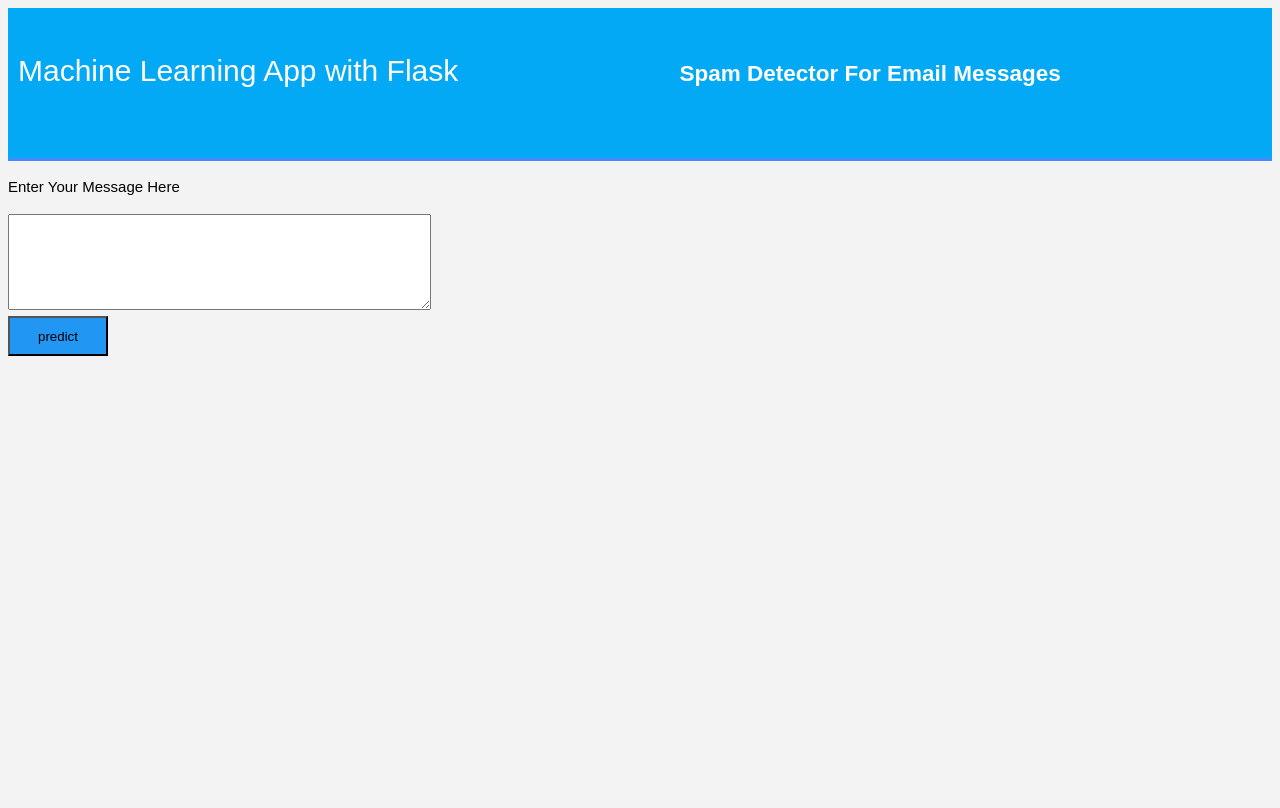
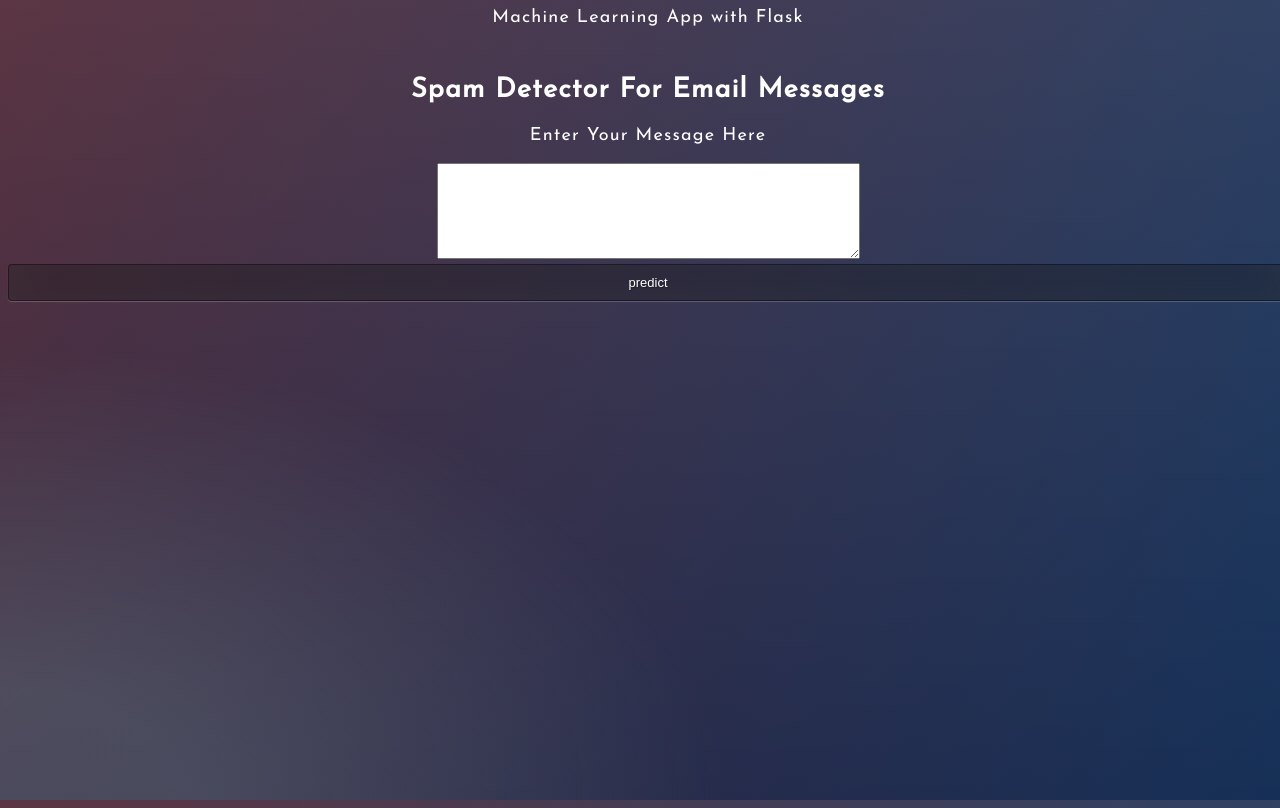
Before and after one commit to saisuresh1999/Spam-Detector-For-Email-Messages, a Flask app: page / in a window 1280 px wide. Before the commit the page ends 356 px from the top, so only its background shows below. Run offline with Flask 2, Linux system fonts and the light colour scheme; parts of the project's set-up code (start-up, migrations or seed data) failed here and were passed over.

Commit message:
Update styles.css

```diff
--- a/static/styles.css
+++ b/static/styles.css
@@ -1,56 +1,183 @@
-body{
-	font:15px/1.5 Arial, Helvetica,sans-serif;
-	padding: 0px;
-	background-color:#f4f3f3;
+@import url(https://fonts.googleapis.com/css?family=Josefin+Sans);
+
+.btn {
+    display: inline-block;
+    *display: inline;
+    *zoom: 1;
+    padding: 4px 10px 4px;
+    margin-bottom: 0;
+    font-size: 13px;
+    line-height: 18px;
+    color: #333333;
+    text-align: center;
+    text-shadow: 0 1px 1px rgba(255, 255, 255, 0.75);
+    vertical-align: middle;
+    background-color: #f5f5f5;
+    background-image: -moz-linear-gradient(top, #ffffff, #e6e6e6);
+    background-image: -ms-linear-gradient(top, #ffffff, #e6e6e6);
+    background-image: -webkit-gradient(linear, 0 0, 0 100%, from(#ffffff), to(#e6e6e6));
+    background-image: -webkit-linear-gradient(top, #ffffff, #e6e6e6);
+    background-image: -o-linear-gradient(top, #ffffff, #e6e6e6);
+    background-image: linear-gradient(top, #ffffff, #e6e6e6);
+    background-repeat: repeat-x;
+    filter: progid:dximagetransform.microsoft.gradient(startColorstr=#ffffff, endColorstr=#e6e6e6, GradientType=0);
+    border-color: #e6e6e6 #e6e6e6 #e6e6e6;
+    border-color: rgba(0, 0, 0, 0.1) rgba(0, 0, 0, 0.1) rgba(0, 0, 0, 0.25);
+    border: 1px solid #e6e6e6;
+    -webkit-border-radius: 4px;
+    -moz-border-radius: 4px;
+    border-radius: 4px;
+    -webkit-box-shadow: inset 0 1px 0 rgba(255, 255, 255, 0.2), 0 1px 2px rgba(0, 0, 0, 0.05);
+    -moz-box-shadow: inset 0 1px 0 rgba(255, 255, 255, 0.2), 0 1px 2px rgba(0, 0, 0, 0.05);
+    box-shadow: inset 0 1px 0 rgba(255, 255, 255, 0.2), 0 1px 2px rgba(0, 0, 0, 0.05);
+    cursor: pointer;
+    *margin-left: .3em;
 }
 
-.container{
-	width:100%;
-	margin: auto;
-	overflow: hidden;
+.btn:hover,
+.btn:active,
+.btn.active,
+.btn.disabled,
+.btn[disabled] {
+    background-color: #e6e6e6;
 }
 
-header{
-	background:#03A9F4;#35434a;
-	border-bottom:#448AFF 3px solid;
-	height:120px;
-	width:100%;
-	padding-top:30px;
+.btn-large {
+    padding: 9px 14px;
+    font-size: 15px;
+    line-height: normal;
+    -webkit-border-radius: 5px;
+    -moz-border-radius: 5px;
+    border-radius: 5px;
+}
+
+.btn:hover {
+    color: #333333;
+    text-decoration: none;
+    background-color: #e6e6e6;
+    background-position: 0 -15px;
+    -webkit-transition: background-position 0.1s linear;
+    -moz-transition: background-position 0.1s linear;
+    -ms-transition: background-position 0.1s linear;
+    -o-transition: background-position 0.1s linear;
+    transition: background-position 0.1s linear;
+}
+
+.btn-primary,
+.btn-primary:hover {
+    text-shadow: 0 -1px 0 rgba(0, 0, 0, 0.25);
+    color: #ffffff;
+}
+
+.btn-primary.active {
+    color: rgba(255, 255, 255, 0.75);
+}
+
+.btn-primary {
+    background-color: #4a77d4;
+    background-image: -moz-linear-gradient(top, #6eb6de, #4a77d4);
+    background-image: -ms-linear-gradient(top, #6eb6de, #4a77d4);
+    background-image: -webkit-gradient(linear, 0 0, 0 100%, from(#6eb6de), to(#4a77d4));
+    background-image: -webkit-linear-gradient(top, #6eb6de, #4a77d4);
+    background-image: -o-linear-gradient(top, #6eb6de, #4a77d4);
+    background-image: linear-gradient(top, #6eb6de, #4a77d4);
+    background-repeat: repeat-x;
+    filter: progid:dximagetransform.microsoft.gradient(startColorstr=#6eb6de, endColorstr=#4a77d4, GradientType=0);
+    border: 1px solid #3762bc;
+    text-shadow: 1px 1px 1px rgba(0, 0, 0, 0.4);
+    box-shadow: inset 0 1px 0 rgba(255, 255, 255, 0.2), 0 1px 2px rgba(0, 0, 0, 0.5);
+}
+
+.btn-primary:hover,
+.btn-primary:active,
+.btn-primary.active,
+.btn-primary.disabled,
+.btn-primary[disabled] {
+    filter: none;
+    background-color: #4a77d4;
+}
+
+.btn-block {
+    width: 100%;
+    display: block;
+}
+
+* {
+    -webkit-box-sizing: border-box;
+    -moz-box-sizing: border-box;
+    -ms-box-sizing: border-box;
+    -o-box-sizing: border-box;
+    box-sizing: border-box;
+}
+
+html {
+    width: 100%;
+    height: 100%;
+    overflow: hidden;
+}
+
+body {
+    width: 100%;
+    height: 100%;
+    font-family: 'Josefin Sans', sans-serif;
+    background: #092756;
+    color: #fff;
+    font-size: 18px;
+    text-align: center;
+    letter-spacing: 1.2px;
+    background: -moz-radial-gradient(0% 100%, ellipse cover, rgba(104, 128, 138, .4) 10%, rgba(138, 114, 76, 0) 40%), -moz-linear-gradient(top, rgba(57, 173, 219, .25) 0%, rgba(42, 60, 87, .4) 100%), -moz-linear-gradient(-45deg, #670d10 0%, #092756 100%);
+    background: -webkit-radial-gradient(0% 100%, ellipse cover, rgba(104, 128, 138, .4) 10%, rgba(138, 114, 76, 0) 40%), -webkit-linear-gradient(top, rgba(57, 173, 219, .25) 0%, rgba(42, 60, 87, .4) 100%), -webkit-linear-gradient(-45deg, #670d10 0%, #092756 100%);
+    background: -o-radial-gradient(0% 100%, ellipse cover, rgba(104, 128, 138, .4) 10%, rgba(138, 114, 76, 0) 40%), -o-linear-gradient(top, rgba(57, 173, 219, .25) 0%, rgba(42, 60, 87, .4) 100%), -o-linear-gradient(-45deg, #670d10 0%, #092756 100%);
+    background: -ms-radial-gradient(0% 100%, ellipse cover, rgba(104, 128, 138, .4) 10%, rgba(138, 114, 76, 0) 40%), -ms-linear-gradient(top, rgba(57, 173, 219, .25) 0%, rgba(42, 60, 87, .4) 100%), -ms-linear-gradient(-45deg, #670d10 0%, #092756 100%);
+    background: -webkit-radial-gradient(0% 100%, ellipse cover, rgba(104, 128, 138, .4) 10%, rgba(138, 114, 76, 0) 40%), linear-gradient(to bottom, rgba(57, 173, 219, .25) 0%, rgba(42, 60, 87, .4) 100%), linear-gradient(135deg, #670d10 0%, #092756 100%);
+    filter: progid:DXImageTransform.Microsoft.gradient(startColorstr='#3E1D6D', endColorstr='#092756', GradientType=1);
 
 }
 
-.main-header{
-			text-align:center;
-			background-color: blue;
-			height:100px;
-			width:100%;
-			margin:0px;
-		}
-#brandname{
-	float:left;
-	font-size:30px;
-	color: #fff;
-	margin: 10px;
+.login {
+    position: absolute;
+    top: 40%;
+    left: 50%;
+    margin: -150px 0 0 -150px;
+    width: 400px;
+    height: 400px;
 }
 
-header h2{
-	text-align:center;
-	color:#fff;
-
+.login h1 {
+    color: #fff;
+    text-shadow: 0 0 10px rgba(0, 0, 0, 0.3);
+    letter-spacing: 1px;
+    text-align: center;
 }
 
+input {
+    width: 100%;
+    margin-bottom: 10px;
+    background: rgba(0, 0, 0, 0.3);
+    border: none;
+    outline: none;
+    padding: 10px;
+    font-size: 13px;
+    color: #fff;
+    text-shadow: 1px 1px 1px rgba(0, 0, 0, 0.3);
+    border: 1px solid rgba(0, 0, 0, 0.3);
+    border-radius: 4px;
+    box-shadow: inset 0 -5px 45px rgba(100, 100, 100, 0.2), 0 1px 1px rgba(255, 255, 255, 0.2);
+    -webkit-transition: box-shadow .5s ease;
+    -moz-transition: box-shadow .5s ease;
+    -o-transition: box-shadow .5s ease;
+    -ms-transition: box-shadow .5s ease;
+    transition: box-shadow .5s ease;
+}
 
+input:focus {
+    box-shadow: inset 0 -5px 45px rgba(100, 100, 100, 0.4), 0 1px 1px rgba(255, 255, 255, 0.2);
+}
 
-.btn-info {background-color: #2196F3;
-	height:40px;
-	width:100px;} /* Blue */
-.btn-info:hover {background: #0b7dda;}
-
-
-.resultss{
-	border-radius: 15px 50px;
-    background: #345fe4;
-    padding: 20px;
-    width: 200px;
-    height: 150px;
+#thani{
+  width: 100px;
+  margin-top: 30px;
 }
+#brandname{
+  margin-bottom: 50px;
+}
```
